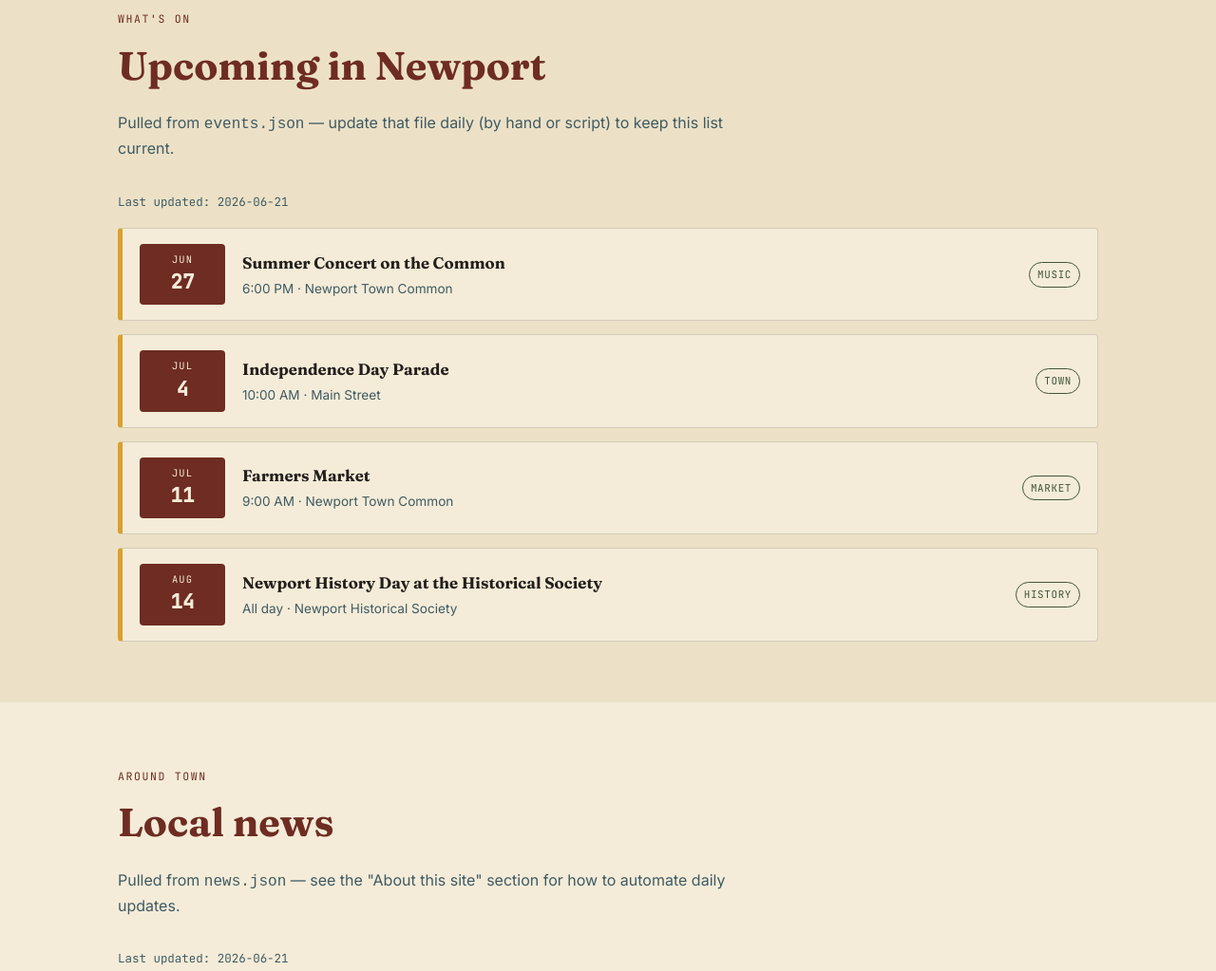
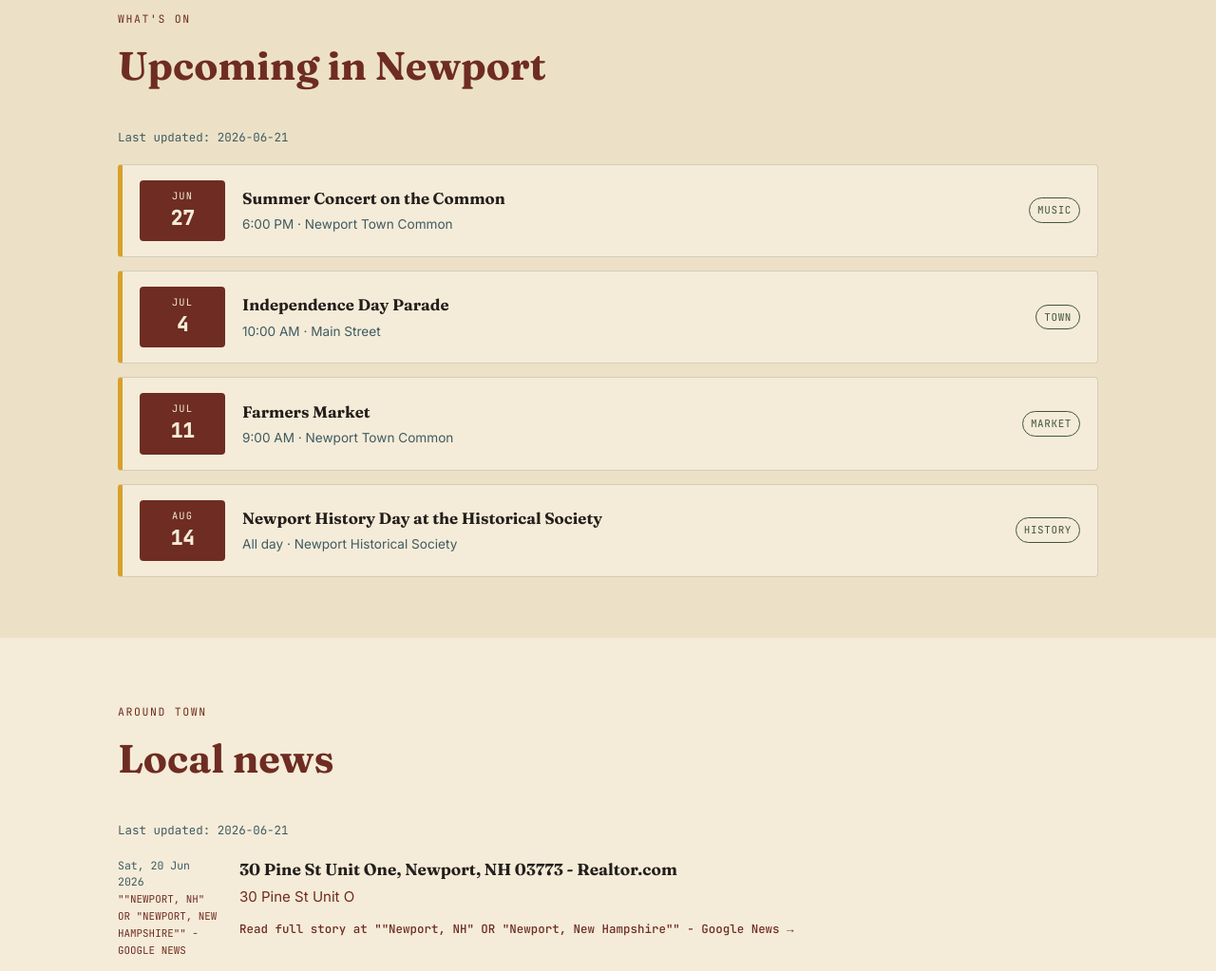
Before and after one commit to thesunshinetown/thesunshinetown, a plain HTML site: page index.html in a window 1280 px wide. Shown: the part 1640-2663 px from the top of the page at 95% size. Drawn offline with Linux system fonts and the light colour scheme.

Commit message:
Update index.html

```diff
--- a/index.html
+++ b/index.html
@@ -299,7 +299,6 @@
     <div class="section-head">
       <span class="eyebrow">What's on</span>
       <h2>Upcoming in Newport</h2>
-      <p>Pulled from <code>events.json</code> — update that file daily (by hand or script) to keep this list current.</p>
     </div>
     <div id="events-status">Loading events…</div>
     <div class="events-list" id="events-list"></div>
@@ -312,7 +311,6 @@
     <div class="section-head">
       <span class="eyebrow">Around town</span>
       <h2>Local news</h2>
-      <p>Pulled from <code>news.json</code> — see the "About this site" section for how to automate daily updates.</p>
     </div>
     <div id="news-status">Loading news…</div>
     <div class="news-list" id="news-list"></div>
```
